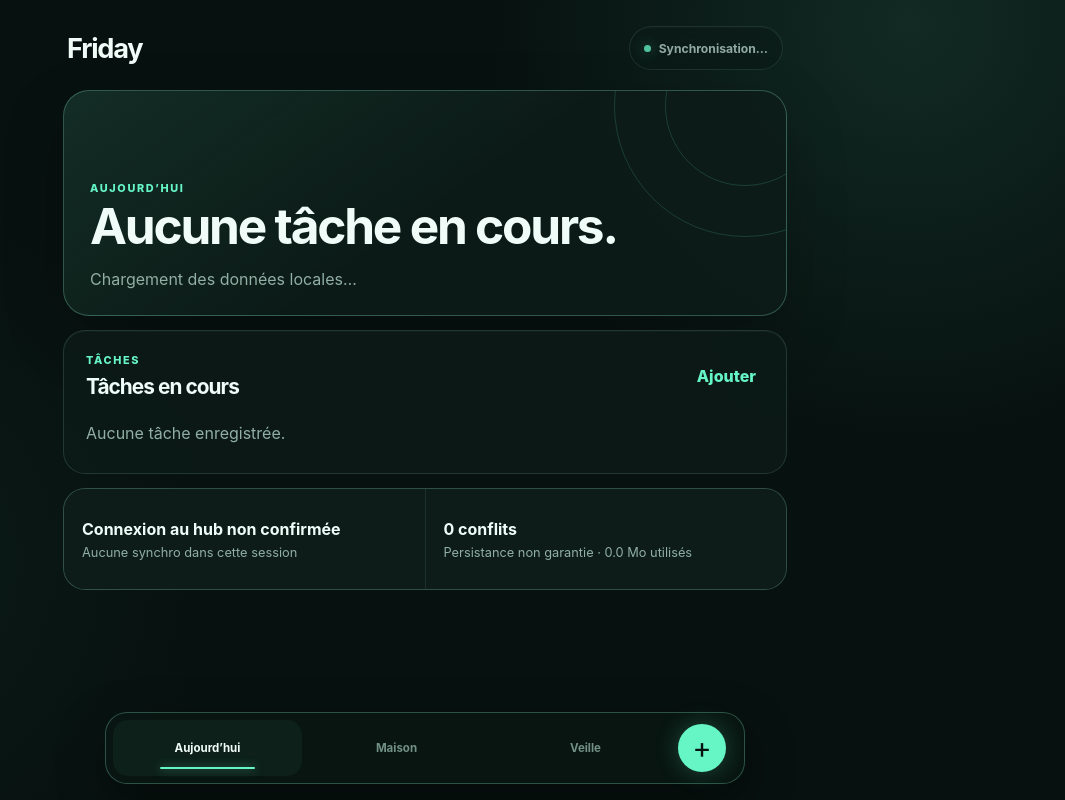
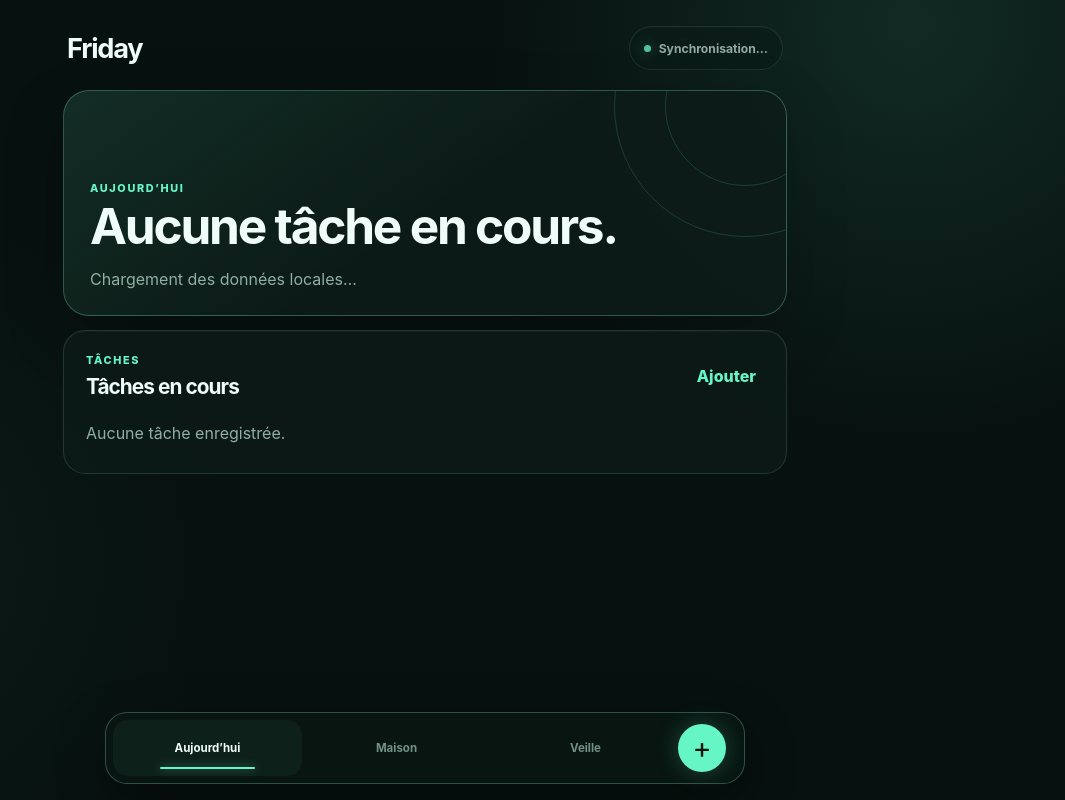
Before and after one commit to Sharpsou/friday, a React (Vite) app in the folder apps/web/: page / in a window 1280 px wide. Shown: the whole page, without its empty margins (215-1280 px from the left). Built offline with nearby package versions, Linux system fonts and the light colour scheme.

Commit message:
simplify sync status on home screen

```diff
--- a/apps/web/src/App.tsx
+++ b/apps/web/src/App.tsx
@@ -12,16 +12,11 @@ import { cancelActiveSync, syncNow } from './sync/sync-client.js';
 
 type Destination = 'today' | 'home' | 'watch';
 
-interface StorageStatus {
-  persisted: boolean;
-  usageLabel: string;
-}
-
 const TASK_SYNC_LABELS: Record<LocalTask['syncState'], string> = {
   pending: 'À synchroniser',
   sent: 'Synchronisation en cours',
   acknowledged: 'Synchronisée avec le foyer',
-  conflict: 'Conflit de synchronisation',
+  conflict: 'À vérifier',
 };
 
 export function App() {
@@ -37,7 +32,6 @@ export function App() {
   const [message, setMessage] = useState('Chargement des données locales…');
   const [syncing, setSyncing] = useState(false);
   const [updateAvailable, setUpdateAvailable] = useState(false);
-  const [storage, setStorage] = useState<StorageStatus | null>(null);
   const inputRef = useRef<HTMLInputElement>(null);
 
   const reloadLocalState = useCallback(async () => {
@@ -81,15 +75,7 @@ export function App() {
       void reloadLocalState();
       void synchronize();
     });
-    void (async () => {
-      if (!navigator.storage?.estimate) return;
-      const persisted = navigator.storage.persist
-        ? await navigator.storage.persist()
-        : false;
-      const estimate = await navigator.storage.estimate();
-      const usageMb = ((estimate.usage ?? 0) / 1024 / 1024).toFixed(1);
-      setStorage({ persisted, usageLabel: `${usageMb} Mo utilisés` });
-    })();
+    if (navigator.storage?.persist) void navigator.storage.persist();
   }, [reloadLocalState, synchronize]);
 
   useEffect(() => {
@@ -229,32 +215,34 @@ export function App() {
               <TaskList tasks={activeTasks.slice(0, 4)} />
             </section>
 
-            <section className="diagnostic-card" aria-label="Diagnostic local">
+            {conflicts > 0 ? (
+              <aside className="conflict-notice" aria-live="polite">
                 <div>
                   <strong>
-                  {!online
-                    ? 'Réseau indisponible'
-                    : lastSync
-                      ? 'Hub synchronisé'
-                      : 'Connexion au hub non confirmée'}
+                    {conflicts} modification{conflicts > 1 ? 's' : ''} à
+                    vérifier
                   </strong>
                   <span>
-                  {lastSync
-                    ? `Dernière synchro ${new Date(lastSync).toLocaleTimeString('fr-FR', { hour: '2-digit', minute: '2-digit' })}`
-                    : 'Aucune synchro dans cette session'}
+                    {conflicts === 1
+                      ? 'Une tâche a changé sur plusieurs appareils.'
+                      : 'Des tâches ont changé sur plusieurs appareils.'}
                   </span>
                 </div>
-              <div>
-                <strong>
-                  {conflicts} conflit{conflicts === 1 ? '' : 's'}
-                </strong>
-                <span>
-                  {storage
-                    ? `${storage.persisted ? 'Stockage persistant' : 'Persistance non garantie'} · ${storage.usageLabel}`
-                    : 'Mesure du stockage…'}
-                </span>
-              </div>
-            </section>
+                <button type="button" onClick={() => setDestination('home')}>
+                  Voir
+                </button>
+              </aside>
+            ) : null}
+
+            {lastSync ? (
+              <p className="last-sync-note">
+                Dernière synchro à{' '}
+                {new Date(lastSync).toLocaleTimeString('fr-FR', {
+                  hour: '2-digit',
+                  minute: '2-digit',
+                })}
+              </p>
+            ) : null}
           </section>
         )}
 
--- a/apps/web/src/styles.css
+++ b/apps/web/src/styles.css
@@ -354,7 +354,6 @@ input:focus-visible {
 }
 
 .task-copy small,
-.diagnostic-card span,
 .quick-form p,
 .centered p {
   color: var(--muted);
@@ -392,26 +391,49 @@ input:focus-visible {
   color: var(--muted);
 }
 
-.diagnostic-card {
-  display: grid;
-  grid-template-columns: 1fr 1fr;
-  gap: 1px;
-  overflow: hidden;
-  background: var(--line);
+.conflict-notice {
+  display: flex;
+  align-items: center;
+  gap: 14px;
+  border: 1px solid rgb(255 139 139 / 28%);
+  border-radius: 16px;
+  padding: 13px 14px 13px 16px;
+  background: var(--danger-surface);
 }
 
-.diagnostic-card > div {
-  min-height: 100px;
-  display: flex;
-  flex-direction: column;
-  justify-content: center;
-  gap: 6px;
-  padding: 18px;
-  background: var(--surface);
+.conflict-notice > div {
+  min-width: 0;
+  flex: 1;
+  display: grid;
+  gap: 3px;
 }
 
-.diagnostic-card strong {
-  color: var(--text);
+.conflict-notice strong {
+  color: #ffd2d2;
+  font-size: 0.86rem;
+}
+
+.conflict-notice span {
+  color: var(--muted);
+  font-size: 0.76rem;
+}
+
+.conflict-notice button {
+  min-height: 44px;
+  border: 0;
+  padding: 0 6px;
+  color: var(--danger);
+  background: transparent;
+  font-size: 0.78rem;
+  font-weight: 800;
+}
+
+.last-sync-note {
+  margin: 2px 0 0;
+  color: var(--faint);
+  font-size: 0.68rem;
+  letter-spacing: 0.01em;
+  text-align: center;
 }
 
 .quick-form {
@@ -639,10 +661,6 @@ input:focus-visible {
     max-width: 66%;
   }
 
-  .diagnostic-card {
-    grid-template-columns: 1fr;
-  }
-
   .input-row {
     grid-template-columns: 1fr;
   }
```
Lines whose indentation alone changed are shown as unchanged.
